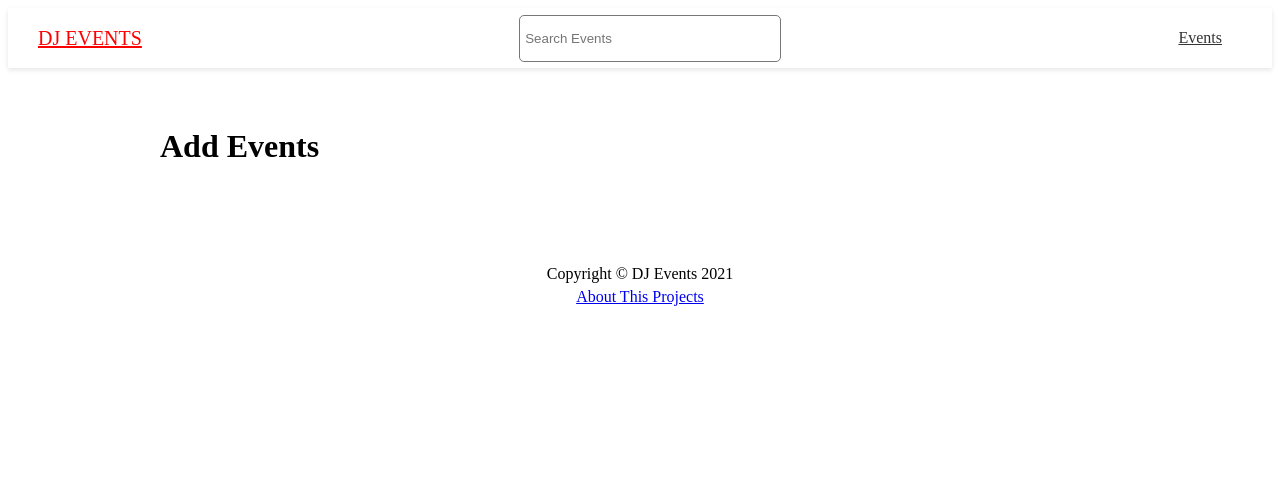
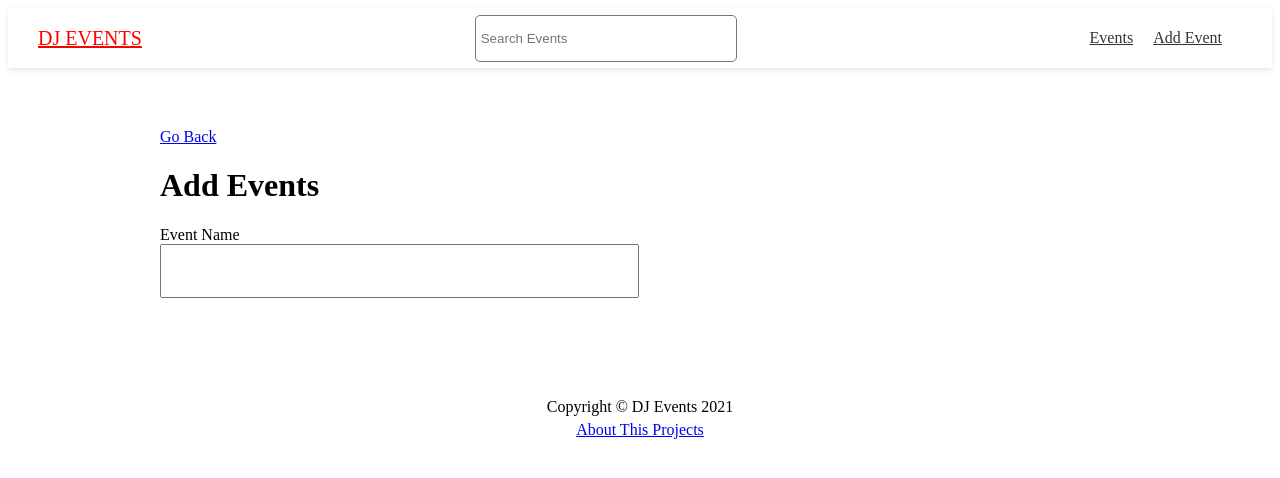
Before and after one commit to Shakib448/nextDjEvents, a Next.js app in the folder client/: page /events/add in a window 1280 px wide. Shown: the top 478 px of the page. Built offline with nearby package versions, Linux system fonts and the light colour scheme.

Commit message:
Add stapi event

```diff
--- a/client/components/Header.js
+++ b/client/components/Header.js
@@ -19,6 +19,11 @@ export default function Header() {
               <a>Events</a>
             </Link>
           </li>
+          <li>
+            <Link href="/events/add">
+              <a>Add Event</a>
+            </Link>
+          </li>
         </ul>
       </nav>
     </header>
--- a/client/components/Search.js
+++ b/client/components/Search.js
@@ -1,6 +1,7 @@
 import { useState } from "react";
 import { useRouter } from "next/router";
 import styles from "@/styles/Search.module.scss";
+import clsx from "clsx";
 
 export default function Search() {
   const [term, setTerm] = useState("");
@@ -14,7 +15,7 @@ export default function Search() {
   };
 
   return (
-    <div className={styles.search}>
+    <div className={clsx(styles.search)}>
       <form onSubmit={handleSubmit}>
         <input
           type="text"
--- a/client/pages/events/add.js
+++ b/client/pages/events/add.js
@@ -1,9 +1,51 @@
+import { useState } from "react";
+import { useRouter } from "next/router";
+import Link from "next/link";
+import axiosConfig from "../../config";
+import styles from "@/styles/Form.module.scss";
 import Layout from "@/components/Layout";
+import clsx from "clsx";
 
 export default function AddEventsPage() {
+  const [values, setValues] = useState({
+    name: "",
+    performance: "",
+    venue: "",
+    address: "",
+    date: "",
+    time: "",
+    description: "",
+  });
+  const router = useRouter();
+
+  const handleSubmit = (e) => {
+    e.preventDefault();
+  };
+
+  const handleInputChange = (e) => {
+    const { name, value } = e.target;
+    setValues({ ...values, [name]: value });
+  };
+
   return (
     <Layout title="Add New Event">
+      <Link href="/events">Go Back</Link>
       <h1>Add Events</h1>
+
+      <form onSubmit={handleSubmit} className={clsx(styles.form)}>
+        <div className={clsx(styles.grid)}>
+          <div>
+            <label htmlFor="name">Event Name</label>
+            <input
+              type="text"
+              id="name"
+              name="name"
+              value={values.name}
+              onChange={handleInputChange}
+            />
+          </div>
+        </div>
+      </form>
     </Layout>
   );
 }
--- /dev/null
+++ b/client/styles/Form.module.scss
@@ -0,0 +1,39 @@
+.form label {
+  display: block;
+}
+
+.form input {
+  width: 100%;
+  height: 40px;
+  padding: 5px;
+}
+
+.form textarea {
+  width: 100%;
+  height: 150px;
+}
+
+.form input[type="submit"] {
+  display: block;
+  width: 100%;
+  margin: 20px 0 30px;
+}
+
+.form .file {
+  border: 1px #ccc solid;
+  background-color: #f4f4f4;
+  padding: 10px;
+}
+
+.grid {
+  display: grid;
+  grid-template-columns: 1fr 1fr;
+  gap: 30px;
+  margin-bottom: 20px;
+}
+
+@media (max-width: 600px) {
+  .grid {
+    grid-template-columns: 1fr;
+  }
+}
```
